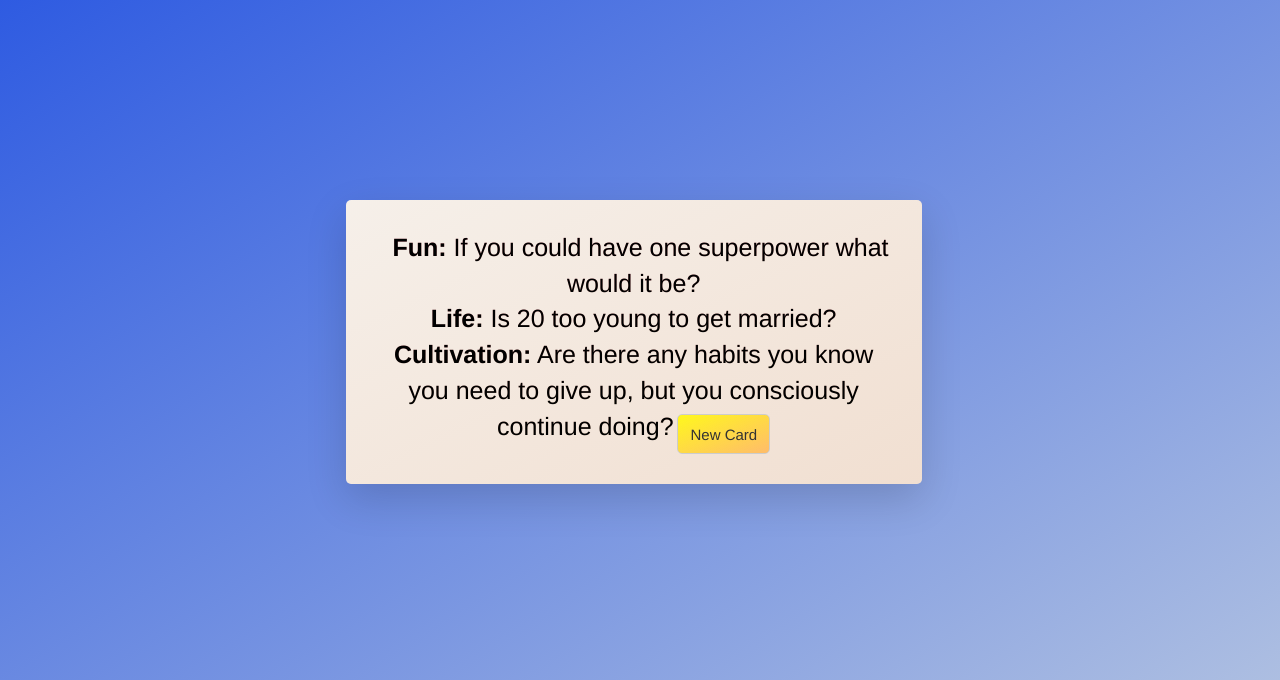
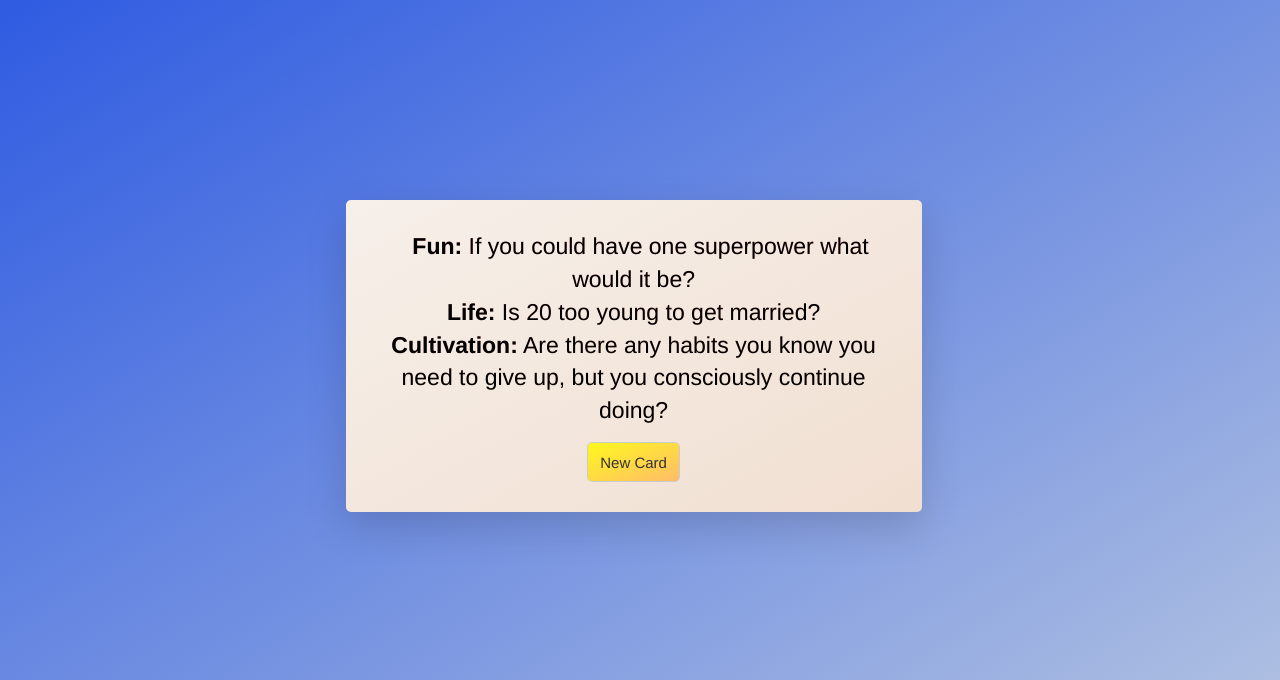
Before and after one commit to RumiAllbert/SFFG-Hygge, a PHP site: page / in a window 1280 px wide. Shown: the top 680 px of the page. Run offline with PHP 8.4, Linux system fonts and the light colour scheme; some libraries are stand-ins or nearby versions.

Commit message:
Working draft

```diff
--- a/index.html
+++ b/index.html
@@ -1,34 +1,23 @@
 <!DOCTYPE html>
 <html>
+
 <head>
 	<!-- Loading The Bootstrap Library -->
-	<link rel="stylesheet"
-	href=
-	"https://maxcdn.bootstrapcdn.com/bootstrap/3.3.7/css/bootstrap.min.css"
-	integrity=
-	"sha384-BVYiiSIFeK1dGmJRAkycuHAHRg32OmUcww7on3RYdg4Va+PmSTsz/K68vbdEjh4u"
-	crossorigin="anonymous"/>
+	<link rel="stylesheet" href="https://maxcdn.bootstrapcdn.com/bootstrap/3.3.7/css/bootstrap.min.css"
+		integrity="sha384-BVYiiSIFeK1dGmJRAkycuHAHRg32OmUcww7on3RYdg4Va+PmSTsz/K68vbdEjh4u" crossorigin="anonymous" />
 
 	<!-- Loading Icons From Font Awesome -->
-	<link rel="stylesheet"
-	href=
-	"https://use.fontawesome.com/releases/v5.8.1/css/all.css"
-	integrity=
-	"sha384-50oBUHEmvpQ+1lW4y57PTFmhCaXp0ML5d60M1M7uH2+nqUivzIebhndOJK28anvf"
-	crossorigin="anonymous">
+	<link rel="stylesheet" href="https://use.fontawesome.com/releases/v5.8.1/css/all.css"
+		integrity="sha384-50oBUHEmvpQ+1lW4y57PTFmhCaXp0ML5d60M1M7uH2+nqUivzIebhndOJK28anvf" crossorigin="anonymous">
 
 	<!-- Linking CSS File -->
-	<link rel="stylesheet" href="style.css"/>
+	<link rel="stylesheet" href="style.css" />
 
 	<!-- Loading Roboto Font from Google Fonts -->
-	<link href=
-	"https://fonts.googleapis.com/css2?family=Roboto&display=swap"
-	rel="stylesheet">
+	<link href="https://fonts.googleapis.com/css2?family=Roboto&display=swap" rel="stylesheet">
 
 	<!-- Loading Open Sans Font from Google Fonts -->
-	<link href=
-	"https://fonts.googleapis.com/css2?family=Open+Sans+Condensed:wght@300&display=swap"
-	rel="stylesheet">
+	<link href="https://fonts.googleapis.com/css2?family=Open+Sans+Condensed:wght@300&display=swap" rel="stylesheet">
 
 </head>
 
@@ -38,37 +27,36 @@
 	<div class="block text-center">
 
 		<!-- Front part of the question Box -->
-		<div class = "question-box block_main block_front">
+		<div class="question-box block_main block_front">
 
 			<!-- question to be Displayed Here -->
-			<span class = "questions">
+			<span class="questions">
 				<i class="fas fa-2x "></i>
 				<!-- question Text -->
-				<span class = "text">
+				<span class="text">
 					Questions To be Displayed Here
 				</span>
-
 			</span>
-			<a class = "new-question btn btn-default"
-			onclick="newQuestion()">New Card</a>
+			<div class="author">
+			</div>
+			<a class="new-question btn btn-default" onclick="newQuestion()">New Card</a>
 		</div>
 
 		<!-- Back Part of the question Box -->
-		<div class = "question-box block_main block_back">
+		<div class="question-box block_main block_back">
 
 			<!-- question to be Displayed Here -->
-			<span class = "question">
+			<span class="question">
 				<i class="fas fa-2x "></i>
 				<!-- question Text -->
-				<span class = "text">
+				<span class="text">
 					Questions To be Displayed Here
 				</span>
-
 			</span>
+			<div class="author">
 			</div>
 			<!-- Button -->
-		<a class = "new-question btn btn-default "
-		onclick="newQuestion()">New Card</a>
+			<a class="new-question btn btn-default " onclick="newQuestion()">New Card</a>
 		</div>
 	</div>
 	</div>
--- a/script.js
+++ b/script.js
@@ -1,6 +1,20 @@
 
 // var data;
 let front = true;
+
+// var fun = [
+// 	"Do you think you will get married one day?",
+// 	"If you could set one rule that all generation Z have to follow, what would it be?",
+//  	"If you could have one superpower what would it be?"]
+// var life = [
+// 	"What is one of your biggest regrets?",
+// 	"What is your favorite movie?",
+// 	"Is 20 too young to get married?"]
+// var cultivation = [
+// 	"If you were to name one of your biggest attachments, what would it be?",
+// 	"Is there anything you truly don’t understand in ZFL and always wanted to ask?",
+// 	"Are there any habits you know you need to give up, but you consciously continue doing?"
+// ]
 var data = [
   {
     "text": "\
@@ -21,7 +35,6 @@ var data = [
     <strong>Cultivation:</strong> Are there any habits you know you need to give up, but you consciously continue doing?"
   }
 ]
-console.log(data);
 
 // Getting the front and the back texts
 const texts = document.querySelectorAll(".text");
@@ -32,8 +45,8 @@ const body = document.getElementById("body");
 // Getting the buttons
 const button = document.querySelectorAll(".new-question");
 
-const blockFront = document.querySelector(".block__front");
-const blockBack = document.querySelector(".block__back");
+const blockFront = document.querySelector(".block_front");
+const blockBack = document.querySelector(".block_back");
 
 const textFront = texts[0];
 const textBack = texts[1];
--- a/style.css
+++ b/style.css
@@ -18,7 +18,7 @@ body{
 }
 
 .text{
-	font-size:25px;
+	font-size:23px;
 	padding-left:10px;
 	transition: 0.5s;
 	transition-timing-function: ease-in;
@@ -49,6 +49,18 @@ body{
 
 .new-question:hover{
 	opacity: 0.6;
+}
+
+.author{
+margin:10px;
+font-size:20px;
+transition: 0.5s;
+transition-timing-function: ease-in;
+font-family: 'Open Sans Condensed', sans-serif;
+background-image: linear-gradient(to right bottom, #28313B,#485461
+);
+color: transparent;
+-webkit-background-clip: text;
 }
 
 p{
```
Lines whose indentation alone changed are shown as unchanged.
